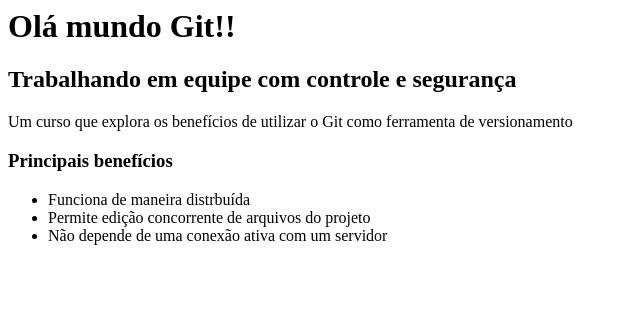
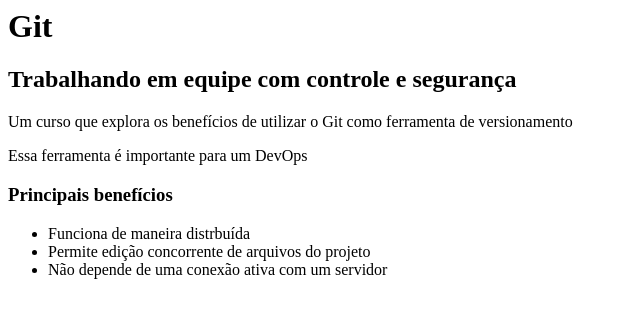
Before and after one commit to HugoNCastro/CursoDeGit, a plain HTML site: page index.html in a window 1280 px wide. Shown: the whole page, without its empty margins (0-640 px from the left). Drawn offline with Linux system fonts and the light colour scheme.

Commit message:
Alteração na descrição dos arquivos

```diff
--- a/index.html
+++ b/index.html
@@ -2,12 +2,12 @@
 <head>
 	<body>
 		<h1>
-			Olá mundo Git!!
+			Git
 		</h1>
 		<h2>Trabalhando em equipe com controle e segurança</h2>
 
 		<p>Um curso que explora os benefícios de utilizar o Git como ferramenta de versionamento</p>
-
+		<p>Essa ferramenta é importante para um DevOps</p>
 		<h3>Principais benefícios</h3>
 		<ul>
 			<li>Funciona de maneira distrbuída</li>
```
